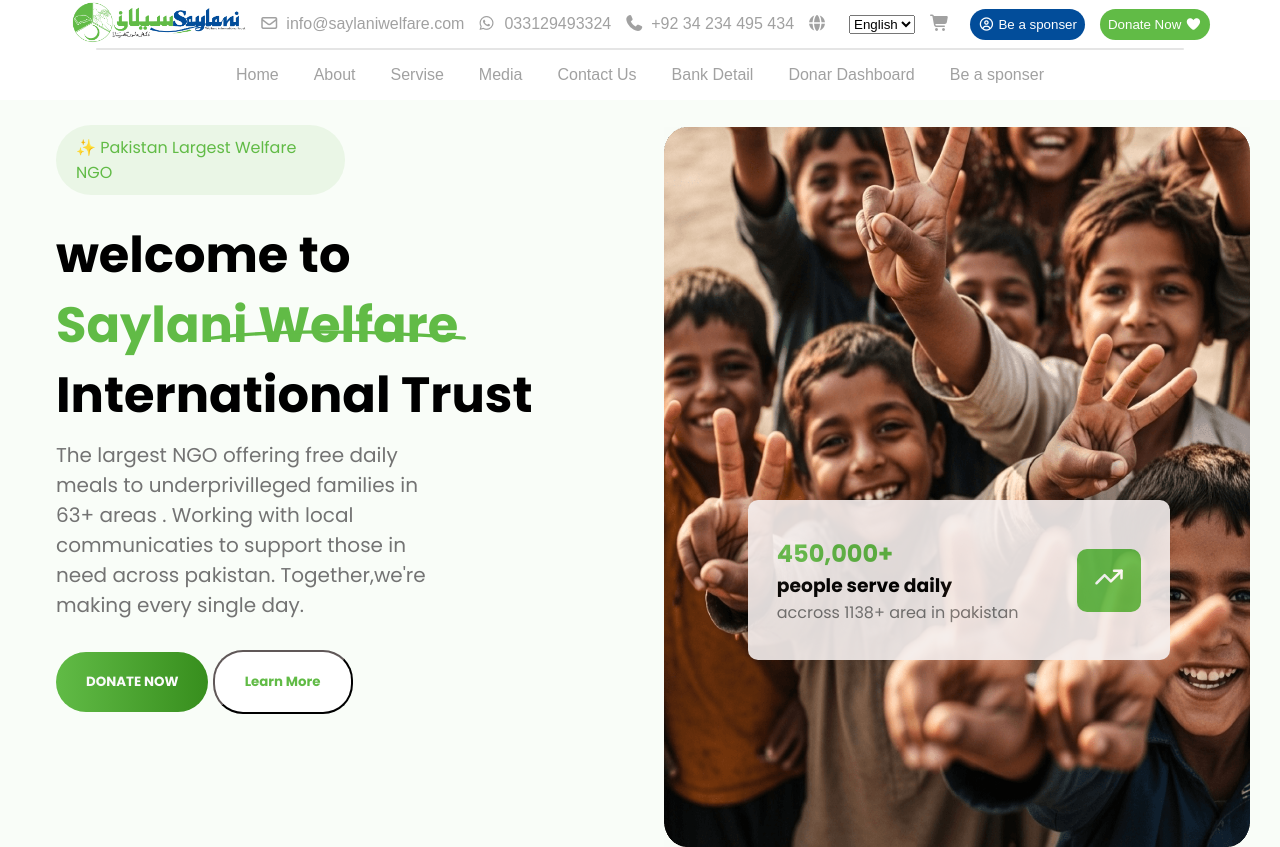
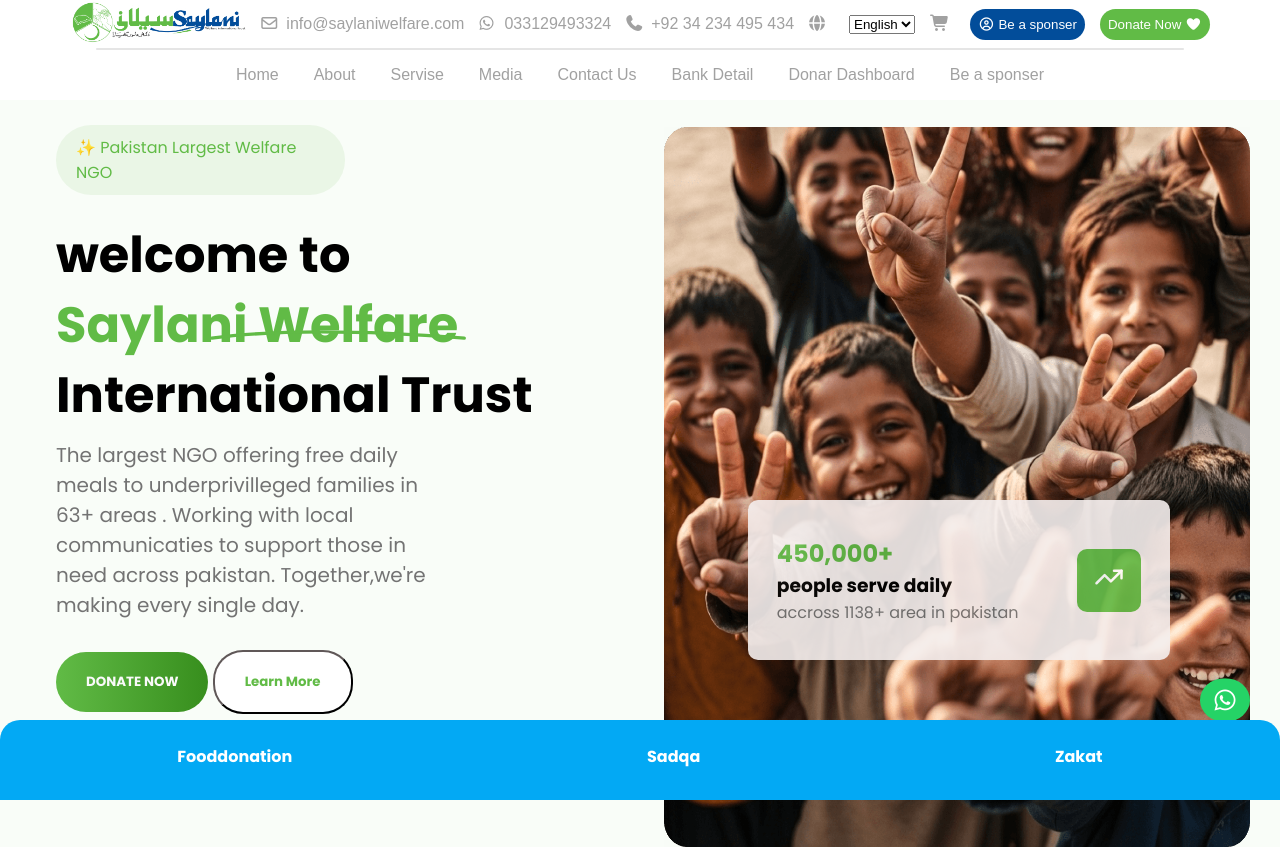
Before and after one commit to syedmuhammadbilalshakeel1/saylani_welfare_Landing_page, a plain HTML site: page index.html in a window 1280 px wide. Shown: the top 847 px of the page. Drawn offline with Linux system fonts and the light colour scheme; a web font is replaced by a local one.

Commit message:
update some new thing in the feature

```diff
--- a/index.html
+++ b/index.html
@@ -4,7 +4,7 @@
 <head>
     <meta charset="UTF-8">
     <meta name="viewport" content="width=device-width, initial-scale=1.0">
-    <title>Document</title>
+    <title>Charity and none govermentorganization</title>
     <!-- font faily sains sarif poppiun -->
     <link rel="preconnect" href="https://fonts.googleapis.com">
     <link rel="preconnect" href="https://fonts.gstatic.com" crossorigin>
@@ -15,11 +15,13 @@
     <link rel="stylesheet" href="https://cdnjs.cloudflare.com/ajax/libs/font-awesome/7.3.1/css/all.min.css"
         integrity="sha512-QeR2VH+lsBE5LSAe1Q5EnTBbe7XTBubt8dG93Y7gidSgdMCr8nVqKcfKAMyN96SV8KDbZVTDXChatu5G2KQGzg=="
         crossorigin="anonymous" referrerpolicy="no-referrer" />
-
+        <!-- ?iconlogo -->
+<link rel="shortcut icon" href="./image/logo.png" type="image/x-icon">
     <link rel="stylesheet" href="style.css">
 </head>
 
 <body>
+
     <!-- navbar  -->
     <header>
         <nav class="uppaernav">
@@ -979,7 +981,9 @@
         </div>
     </main>
 
-
+<div class="whatappicon slide-top">
+    <i class="fa-brands fa-whatsapp icon"></i>
+</div>
 
     <footer class="footerned">
         <div class="colum">
@@ -1061,10 +1065,27 @@
         <a href="#">Privacy Policy</a>
     </div>
 </div>
+  </footer>
+<!-- footerbootom -->
+   <!-- whatapp icon -->
 
 
-    </footer>
-<!-- footerbootom -->
+
+<!-- bottom stick cardtypesection -->
+ <main class="stickofzakatandfood">
+    <div class="mainconteingzajkatandfood">
+        <div class="headingofzakat fonttext">
+            <h4>Fooddonation</h4>
+        </div>
+        <div class="headingofzakat fonttext">
+            <h4>Sadqa</h4>
+        </div>
+        <div class="headingofzakat fonttext">
+            <h4>Zakat</h4>
+        </div>
+    </div>
+ </main>
+
 
     <!-- fonttext -->
 </body>
--- a/style.css
+++ b/style.css
@@ -11,6 +11,14 @@
 }
 nav {
   /* border: 4px solid purple; */
+}
+header > nav > ul > li:hover{
+  color: #25D366;
+  cursor: pointer;
+}
+header > nav > ul > li > i:hover{
+  color: #25D366;
+  cursor: pointer;
 }
 header > nav > ul {
   display: flex;
@@ -841,6 +849,7 @@
   gap: 20px;
   padding: 60px 40px 40px;
   color: #a9b1c3;
+   padding-bottom: 11dvh
 }
 
 .footerned > .colum {
@@ -857,7 +866,6 @@
   margin-bottom: 16px;
 }
 
-/* Logo image */
 .footerned > .colum > ul > li > img {
   height: 55px;
 }
@@ -951,6 +959,85 @@
 .footerbottom > .footerlinks > span {
   color: #a9b1c3;
 }
+.stickofzakatandfood{
+width: 100%;
+/* border: 2px solid red; */
+height: 10dvh;
+position: fixed;
+bottom: 0px;
+/* border-top-left-radius: 10px solid pink; */
+background-color: #03A9F4;
+border-radius: 20px 20px 0px 0px;
+
+}
+.stickofzakatandfood > .mainconteingzajkatandfood{
+  display: flex;
+  justify-content: space-around;
+  align-items: center;
+  /* border: 1px solid rgb(217, 20, 20); */
+  height: 9vh;
+}
+.stickofzakatandfood > .mainconteingzajkatandfood > .headingofzakat{
+  color: white;
+}
+.whatappicon{
+  width: 50px;
+  height: 44px;
+  /* border: 4px solid rgb(136, 2, 252); */
+  background-color: #25D366 ;
+  position: fixed;
+  right: 30px;
+  bottom: 60px;
+  border-radius: 50%;
+   display: flex;
+  justify-content: center;
+  align-items: center;
+
+}
+.whatappicon > .icon{
+   color: white;
+  font-size: 24px;
+  /* padding: 20px 20px; */
+}
+.slide-top {
+	-webkit-animation: slide-top 0.9s ease-in-out infinite alternate-reverse ;
+	        animation: slide-top 0.9s ease-in-out infinite alternate-reverse ;
+}
+/* ----------------------------------------------
+ * Generated by Animista on 2026-9-6 10:51:17
+ * Licensed under FreeBSD License.
+ * See http://animista.net/license for more info.
+ * w: http://animista.net, t: @cssanimista
+ * ---------------------------------------------- */
+
+/**
+ * ----------------------------------------
+ * animation slide-top
+ * ----------------------------------------
+ */
+@-webkit-keyframes slide-top {
+  0% {
+    -webkit-transform: translateY(0);
+            transform: translateY(0);
+  }
+  100% {
+    -webkit-transform: translateY(-30px);
+            transform: translateY(-30px);
+  }
+}
+@keyframes slide-top {
+  0% {
+    -webkit-transform: translateY(0);
+            transform: translateY(0);
+  }
+  100% {
+    -webkit-transform: translateY(-30px);
+            transform: translateY(-30px);
+  }
+}
+
+
+
 
 /* for the laptop which is 1024 but my device is 1440 */
 @media only screen and (max-width: 1024px) {
```
Also changed, not shown: image/logo.png (added).
